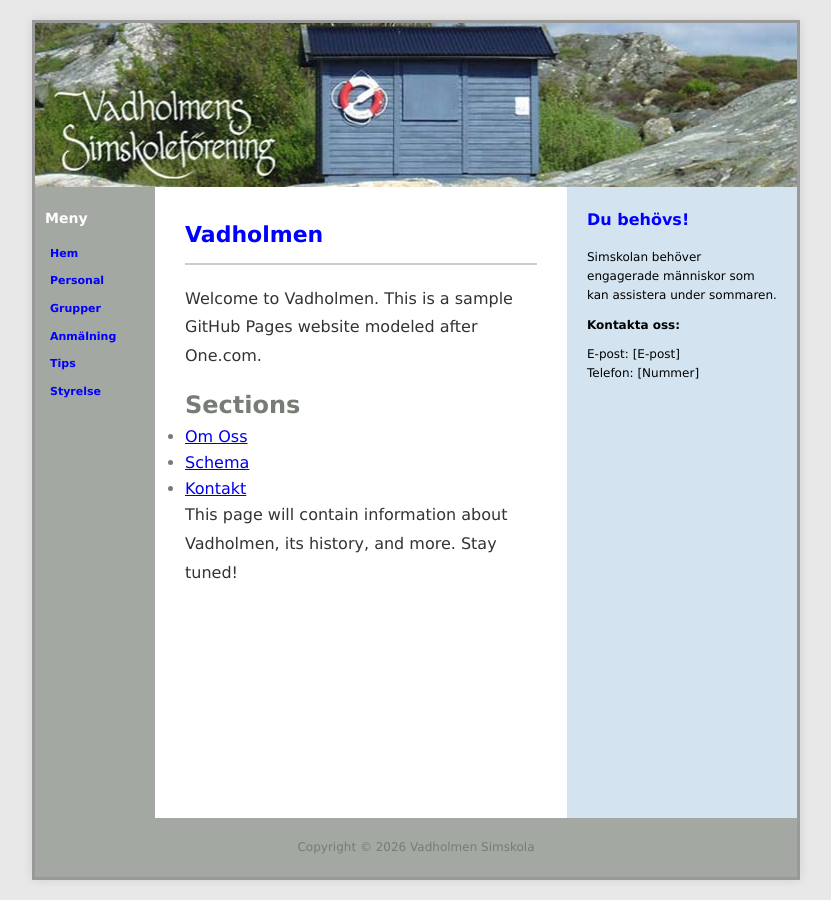
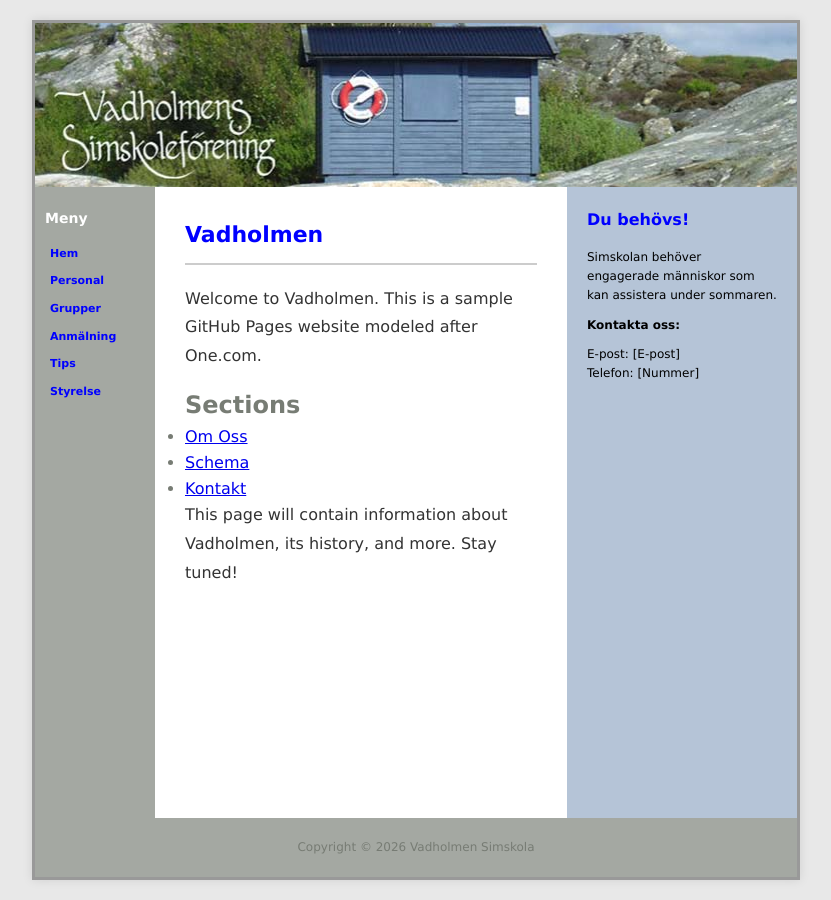
Before and after one commit to vadholmen/vadholmen, a Jekyll site: the page built from index.md, in a window 1280 px wide. Shown: the whole page, without its empty margins (224-1055 px from the left). Built offline with Jekyll 4.4.1, drawn with Linux system fonts in a browser that asks for light colours; our own code applies the rules of GitHub Pages for plain Markdown files.

Commit message:
fixa bakgrundsfärg till höger

```diff
--- a/assets/css/style.css
+++ b/assets/css/style.css
@@ -148,7 +148,7 @@ nav a:hover {
 /* RIGHT SIDEBAR */
 .sidebar-right {
     width: 230px;
-    background-color: #D3E4F0;
+    background-color: #b5c4d7;
     padding: 20px;
     color: #000000;
 }
```
